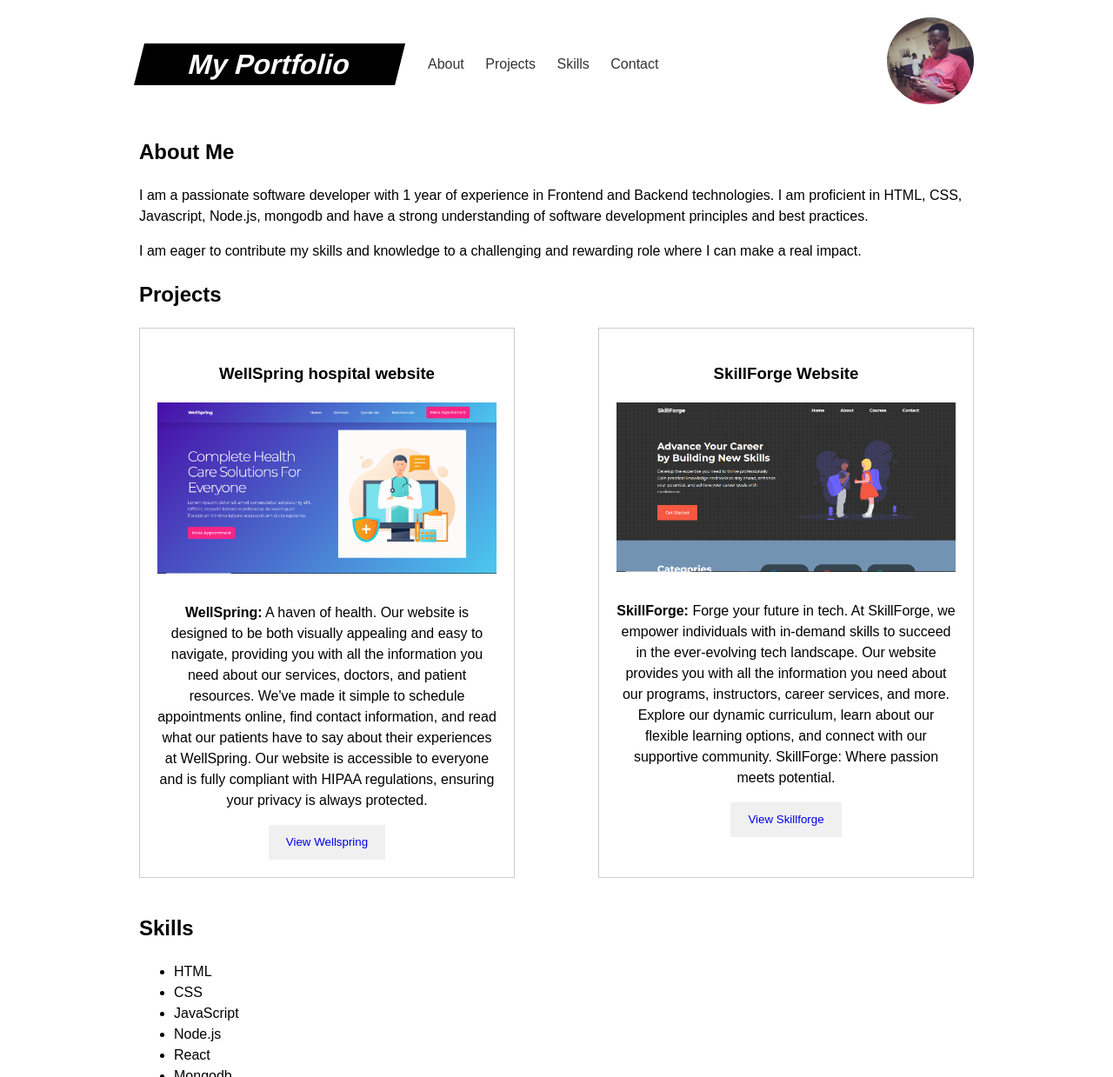
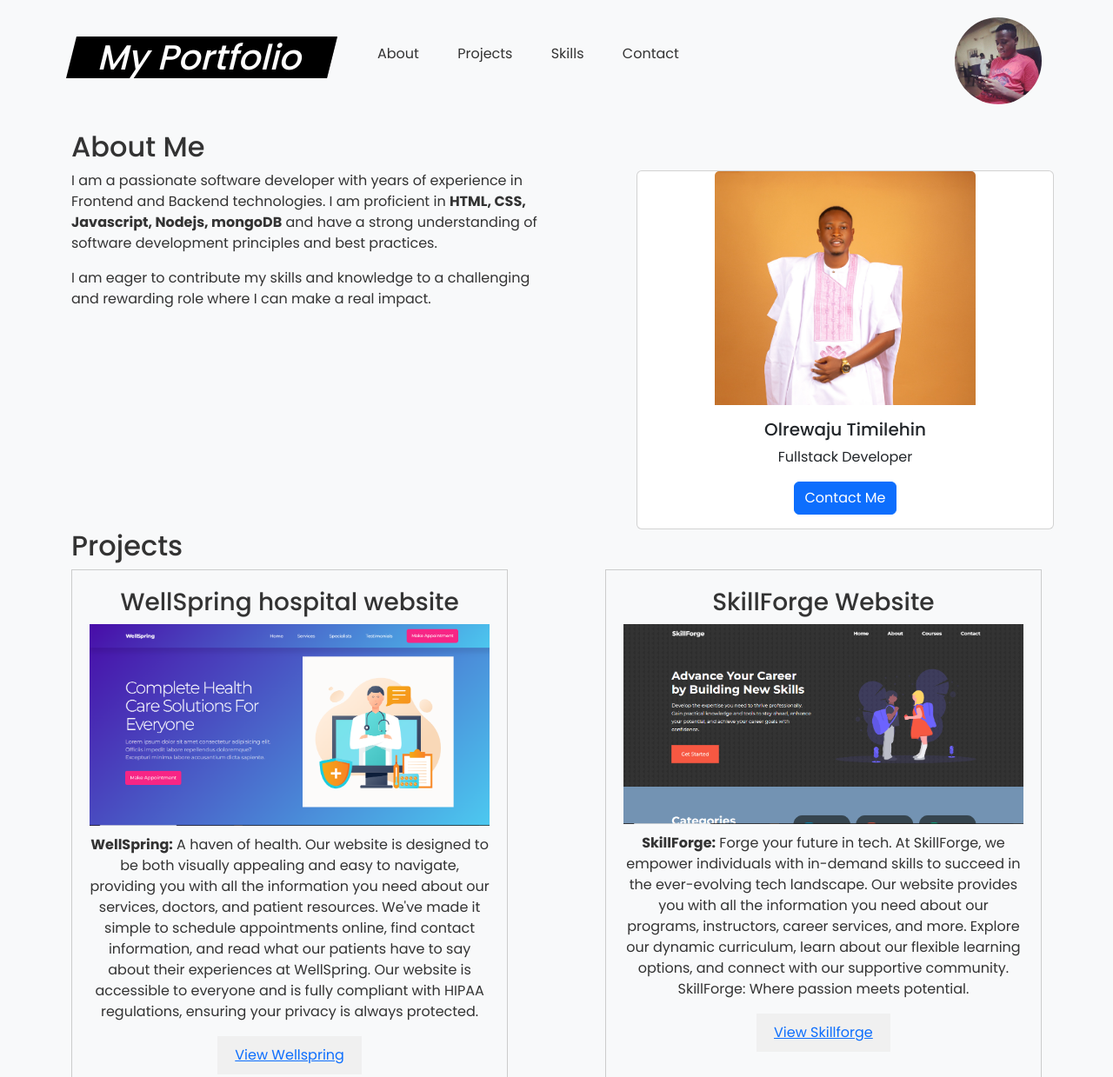
Before and after one commit to Oluwatimie97/Timi-portfolio, a plain HTML site: page index.html in a window 1280 px wide. Shown: the top 1239 px of the page at 87% size. Drawn offline with Linux system fonts and the light colour scheme; a web font is replaced by a local one.

Commit message:
changing portfolio image and styling

```diff
--- a/index.html
+++ b/index.html
@@ -1,15 +1,20 @@
 <!DOCTYPE html>
 <html lang="en">
   <head>
-  <meta charset="UTF-8">
-  <meta name="viewport" content="width=device-width, initial-scale=1.0">
+    <meta charset="UTF-8" />
+    <meta name="viewport" content="width=device-width, initial-scale=1.0" />
     <title>My Portfolio</title>
-  <link rel="stylesheet" href="style.css">
+    <link rel="stylesheet" href="./CSS/bootstrap.min.css" />
+    <link rel="stylesheet" href="style.css" />
+    <link rel="preconnect" href="https://fonts.googleapis.com" />
+    <link rel="preconnect" href="https://fonts.gstatic.com" crossorigin />
+    <link
+      href="https://fonts.googleapis.com/css2?family=Londrina+Solid:wght@100;300;400;900&family=Montserrat:ital,wght@0,100..900;1,100..900&family=Poppins:ital,wght@0,100;0,200;0,300;0,400;0,500;0,600;0,700;0,800;0,900;1,100;1,200;1,300;1,400;1,500;1,600;1,700;1,800;1,900&display=swap"
+      rel="stylesheet"
+    />
   </head>
   <body>
-
-  <div class="container">
-    <header>
+    <header class="container">
       <div class="header">
         <h1>My Portfolio</h1>
         <nav>
@@ -21,15 +26,43 @@
           </ul>
         </nav>
       </div>
-      <div class="image"><img src="asset/Timie-fb.jpg" alt="Your Profile Picture" class="profile-image">
+      <div class="image">
+        <img
+          src="asset/Timie-fb.jpg"
+          alt="Your Profile Picture"
+          class="profile-image"
+        />
       </div>
     </header>
 
-    <main>
+    <main class="container">
       <section id="about">
         <h2>About Me</h2>
-        <p>I am a passionate software developer with 1 year of experience in Frontend and Backend technologies. I am proficient in HTML, CSS, Javascript, Node.js, mongodb and have a strong understanding of software development principles and best practices.</p>
-        <p>I am eager to contribute my skills and knowledge to a challenging and rewarding role where I can make a real impact.</p>
+        <div class="row about-row">
+          <div class="col-6">
+            <p>
+              I am a passionate software developer with years of experience in
+              Frontend and Backend technologies. I am proficient in
+              <b>HTML, CSS, Javascript, Nodejs, mongoDB</b> and have a strong
+              understanding of software development principles and best
+              practices.
+            </p>
+            <p>
+              I am eager to contribute my skills and knowledge to a challenging
+              and rewarding role where I can make a real impact.
+            </p>
+          </div>
+
+          <div class="col-6 image-column">
+            <div class="card" style="width: 30rem;">
+              <img src="./asset/Timi-portfolio-3.JPG" class="card-img-top" alt="portfollio-image" />
+              <div class="card-body text-center">
+                <h5 class="card-title">Olrewaju Timilehin</h5>
+                <p class="card-text">Fullstack Developer</p>
+                <a href="#" class="btn btn-primary">Contact Me</a>
+              </div>
+            </div>
+        </div>
       </section>
 
       <section id="projects">
@@ -37,17 +70,44 @@
         <div class="project-container">
           <div class="project">
             <h3>WellSpring hospital website</h3>
-            <img src="asset/Wellness.png" alt="WellSpring Hospital Website">
-            <p> <b>WellSpring:</b> A haven of health. Our website is designed to be both visually appealing and easy to navigate, providing you with all the information you need about our services, doctors, and patient resources. We've made it simple to schedule appointments online, find contact information, and read what our patients have to say about their experiences at WellSpring. Our website is accessible to everyone and is fully compliant with HIPAA regulations, ensuring your privacy is always protected.</p>
-            <button class="web-btn"><a href="https://splendorous-biscotti-e206e7.netlify.app/" target="_blank">View Wellspring</a></button>
-
+            <img src="asset/Wellness.png" alt="WellSpring Hospital Website" />
+            <p>
+              <b>WellSpring:</b> A haven of health. Our website is designed to
+              be both visually appealing and easy to navigate, providing you
+              with all the information you need about our services, doctors, and
+              patient resources. We've made it simple to schedule appointments
+              online, find contact information, and read what our patients have
+              to say about their experiences at WellSpring. Our website is
+              accessible to everyone and is fully compliant with HIPAA
+              regulations, ensuring your privacy is always protected.
+            </p>
+            <button class="web-btn">
+              <a
+                href="https://splendorous-biscotti-e206e7.netlify.app/"
+                target="_blank"
+                >View Wellspring</a
+              >
+            </button>
           </div>
           <div class="project">
             <h3>SkillForge Website</h3>
-            <img src="asset/skillForge.png" alt="SkillForge Website">
-            <p> <b>SkillForge:</b> Forge your future in tech. At SkillForge, we empower individuals with in-demand skills to succeed in the ever-evolving tech landscape. Our website provides you with all the information you need about our programs, instructors, career services, and more. Explore our dynamic curriculum, learn about our flexible learning options, and connect with our supportive community. SkillForge: Where passion meets potential.</p>
-            <button class="web-btn"> <a href="https://celebrated-nougat-491268.netlify.app/" target="_blank">View Skillforge</a></button>
-
+            <img src="asset/skillForge.png" alt="SkillForge Website" />
+            <p>
+              <b>SkillForge:</b> Forge your future in tech. At SkillForge, we
+              empower individuals with in-demand skills to succeed in the
+              ever-evolving tech landscape. Our website provides you with all
+              the information you need about our programs, instructors, career
+              services, and more. Explore our dynamic curriculum, learn about
+              our flexible learning options, and connect with our supportive
+              community. SkillForge: Where passion meets potential.
+            </p>
+            <button class="web-btn">
+              <a
+                href="https://celebrated-nougat-491268.netlify.app/"
+                target="_blank"
+                >View Skillforge</a
+              >
+            </button>
           </div>
         </div>
       </section>
@@ -96,7 +156,7 @@
           <textarea
             name="Message"
             rows="7"
-            placeholder="Message"
+            placeholder="Tell us what I can do for you"
             required
           ></textarea>
           <button type="submit" class="btn btn-primary">Send Message</button>
@@ -104,13 +164,27 @@
 
         <p>Email: timilehinolarewaju@gmail.com</p>
         <p>Phone: +2349132875166</p>
-          <p>LinkedIn: <a href="https://www.linkedin.com/in/olarewaju-timilehin-4044452a6/" target="_blank">Check Linkedin Page</a></p>
-          <p>GitHub: <a href="https://github.com/Oluwatimie97" target="_blank">Check Github here</a></p>
+        <p>
+          LinkedIn:
+          <a
+            href="https://www.linkedin.com/in/olarewaju-timilehin-4044452a6/"
+            target="_blank"
+            >Check Linkedin Page</a
+          >
+        </p>
+        <p>
+          GitHub:
+          <a href="https://github.com/Oluwatimie97" target="_blank"
+            >Check Github here</a
+          >
+        </p>
       </section>
+    </main>
 
-      <footer>
+    <footer class="container">
       <p>&copy; Tim-Dev 2024</p>
     </footer>
 
+    <script src="./JS/bootstrap.min.js"></script>
   </body>
 </html>
--- a/style.css
+++ b/style.css
@@ -12,12 +12,9 @@ body {
   display: flex; /* Use flexbox for full-page layout */
   flex-direction: column;
   min-height: 100vh; /* Ensure the page takes up full viewport height */
-}
-
-.container {
-  flex: 1; /* Allow content to grow to fill available space */
-  max-width: 960px; /* Set a maximum width for content */
-  margin: 0 auto; /* Center content horizontally */
+  background-color: #f8f9fa; /* Light gray background color */
+  color: #333; /* Dark gray text color */
+  font-family: "Poppins", sans-serif;
 }
 
 header {
@@ -56,7 +53,7 @@ header {
 
 nav ul {
   list-style: none;
-  padding: 0;
+  padding: 10px;
 }
 
 nav ul li {
@@ -66,8 +63,12 @@ nav ul li {
 
 nav a {
   color: #333;
+  text-decoration: none;
+  padding: 10px;
 }
-
+nav ul li a:hover {
+  background-color: #fff;
+}
 .project-container {
   display: flex;
   flex-wrap: wrap;
@@ -129,6 +130,15 @@ footer {
   width: 50%;
 }
 
+.container .about-row {
+  column-gap: 5rem;
+  flex-wrap: nowrap;
+}
+.row .image-column .card img {
+  max-width: 300px;
+  margin: auto;
+}
+
 input,
 textarea {
   width: 100%;
```
Also changed, not shown: CSS/bootstrap.min.css (added), JS/bootstrap.min.js (added), asset/Timi-portfolio-3.JPG (added). Lines whose indentation alone changed are shown as unchanged.
